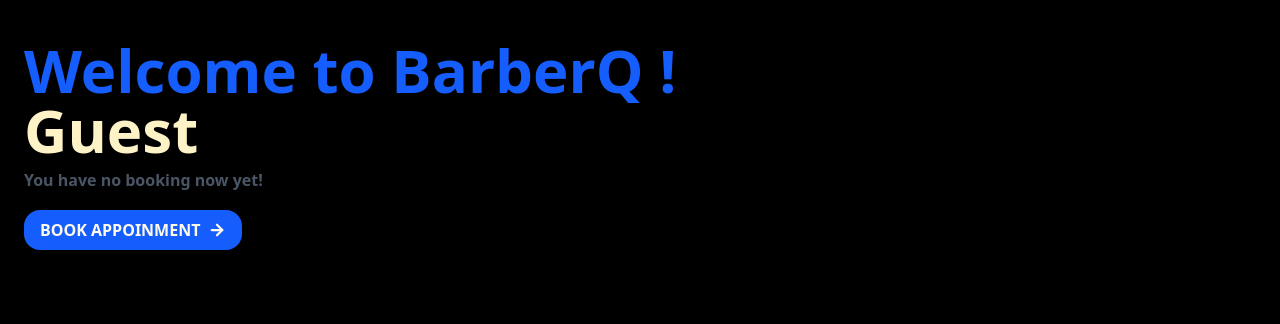
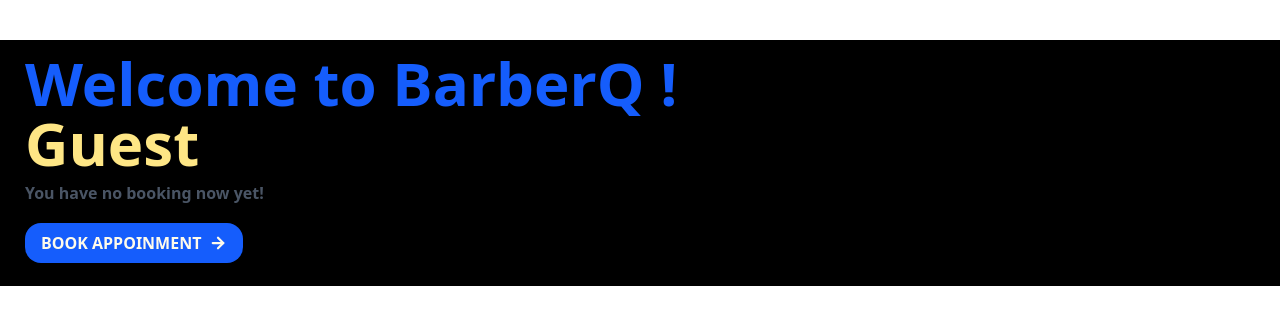
Before and after one commit to Abhijithmt/barber-booking, a React (Vite) app in the folder barber-booking/: page /dashboard in a window 1280 px wide. Shown: the top 324 px of the page. Built offline with nearby package versions, Linux system fonts and the light colour scheme.

Commit message:
small changes in dashboard

```diff
--- a/barber-booking/src/pages/dashboard.jsx
+++ b/barber-booking/src/pages/dashboard.jsx
@@ -20,9 +20,11 @@
 
 
     return(
-        <div className="bg-black min-h-screen px-6 py-10">
+        <div className=" min-h-screen py-10">
+            <div className="border px-6 py-3 bg-black">
         <div >
-            <h1 className="text-6xl text-blue-600 font-bold">Welcome to BarberQ  !<span className="text-amber-100 gap-4 flex">{username}</span></h1>
+            <h1 className="text-6xl text-blue-600 font-bold">Welcome to BarberQ  !<span className="text-amber-200
+             gap-4 flex">{username}</span></h1>
             </div>
             <div className=" py-2">
             <p className="text-gray-600 font-bold">You have no booking now yet! </p>
@@ -33,7 +35,7 @@
     <ArrowRight size={18}  strokeWidth={3}/>
   </button></Link>
 </div>
-
+       </div>
         </div>
     )
 }
```
